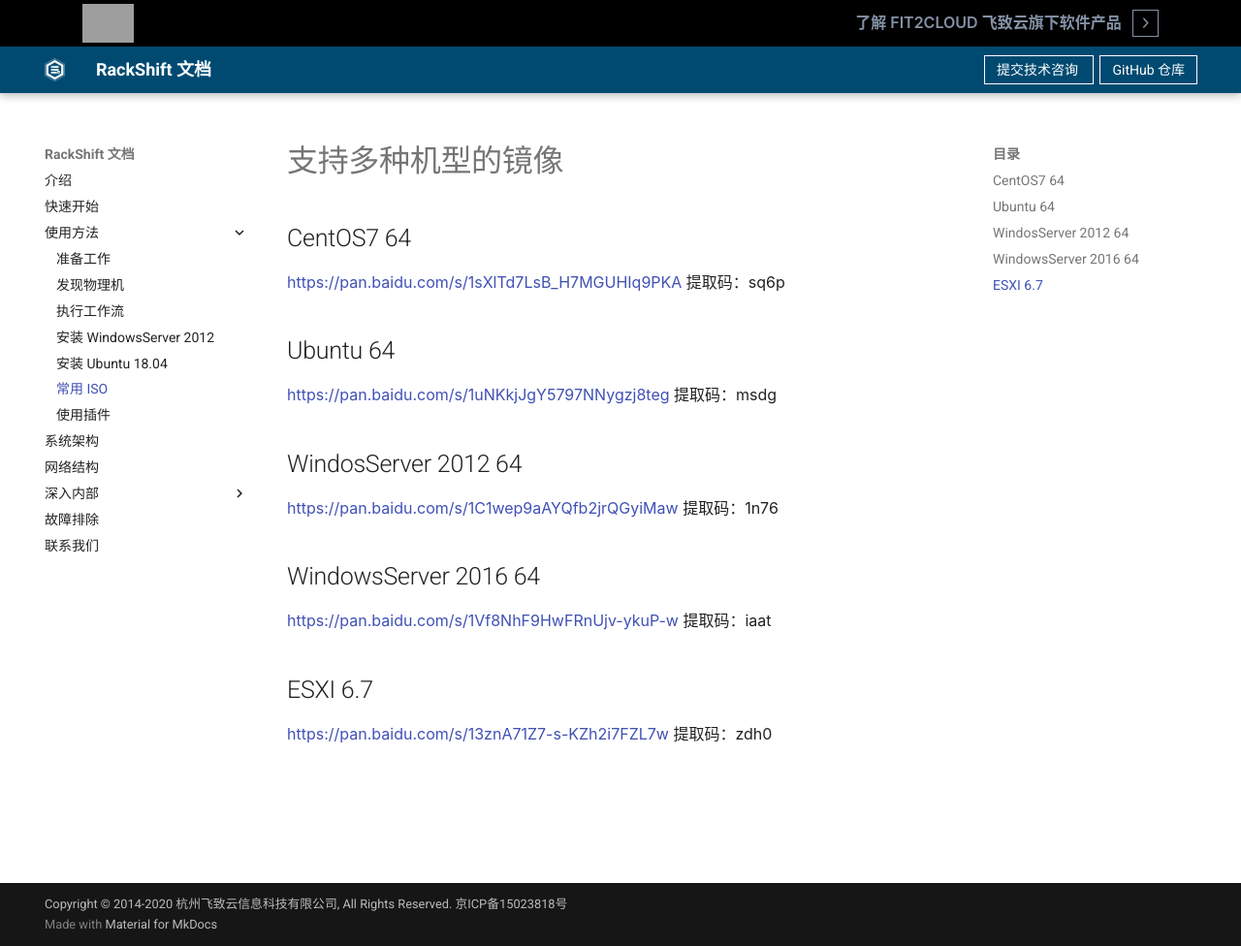
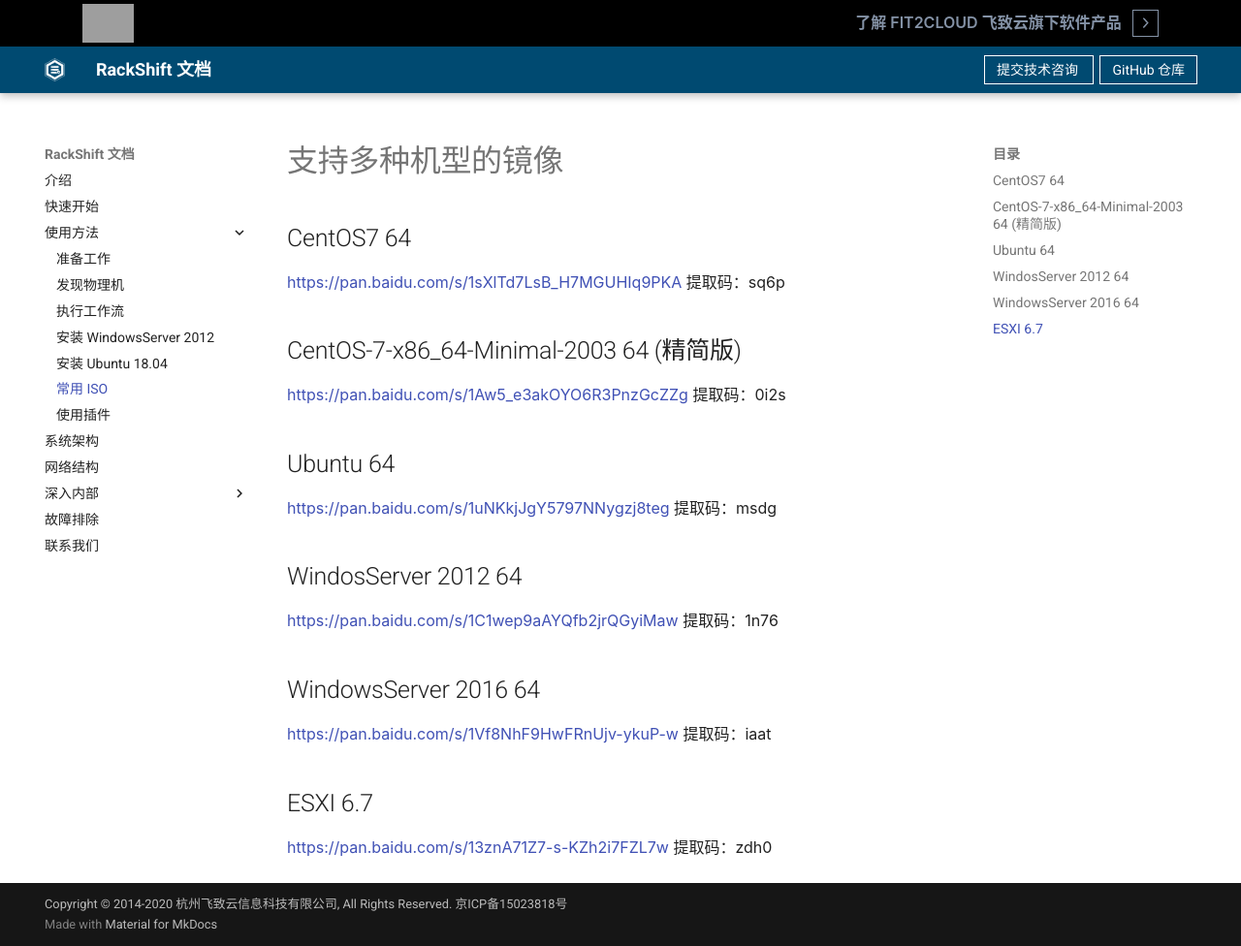
Before and after one commit to fit2cloud/rackshift-docs-static, an MkDocs documentation site: the page built from docs/iso.md, in a window 1280 px wide and 976 px high. Shown: the whole window at 97% size. Built offline with MkDocs 1.6.1 and Material for MkDocs 9.7.7, drawn with Linux system fonts in a browser that asks for light colours; the version menu is left out; grey boxes are pictures that could not be loaded.

Commit message:
docs:更新 iso 精简版

```diff
--- a/docs/iso.md
+++ b/docs/iso.md
@@ -3,6 +3,10 @@
 ## CentOS7 64
 
 https://pan.baidu.com/s/1sXlTd7LsB_H7MGUHIq9PKA 提取码：sq6p
+
+## CentOS-7-x86_64-Minimal-2003 64 (精简版)
+
+https://pan.baidu.com/s/1Aw5_e3akOYO6R3PnzGcZZg 提取码：0i2s
 
 ## Ubuntu 64
 
```
